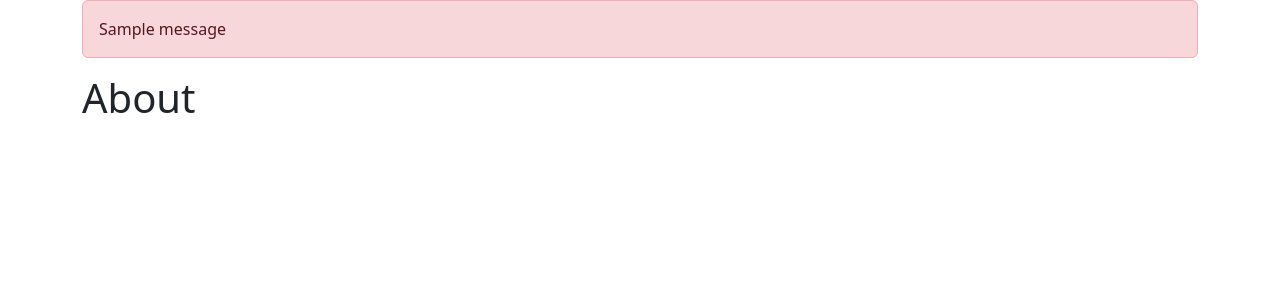
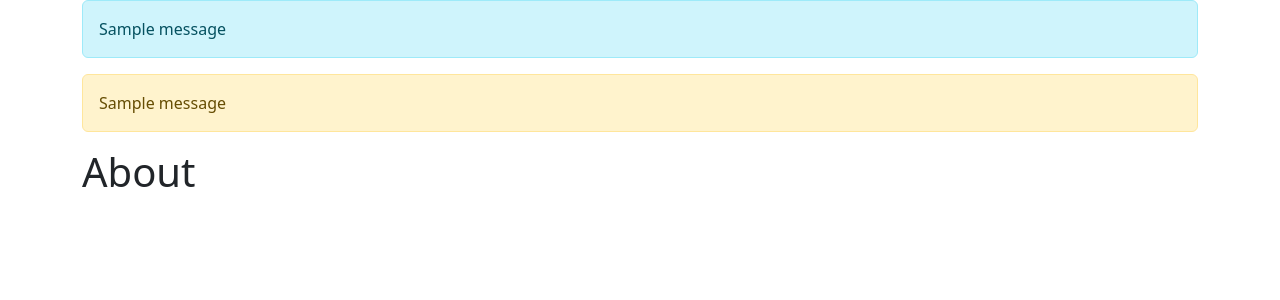
Before and after one commit to Andy-Nkumane/youtube-video-downloader, a Flask app: page /about in a window 1280 px wide. Shown: the part 56-356 px from the top of the page. Run offline with Flask 2, Linux system fonts and the light colour scheme; one stand-in notice (Sample message) is shown.

Commit message:
added category for flashes

```diff
--- a/templates/base.html
+++ b/templates/base.html
@@ -31,9 +31,24 @@
         </div>
     </nav>
     <div class="container">
-        {% for message in get_flashed_messages() %}
-            <div class="alert alert-danger">{{ message }}</div>
-        {% endfor %}
+        {% with info_flash = get_flashed_messages(category_filter=["info"]), warning_flash = get_flashed_messages(category_filter=["warning"]) %}
+            {% if info_flash %}
+                {% for message in get_flashed_messages() %}
+                    <div class="alert alert-info">{{ message }}</div>
+                    {% endfor %}
+            {% endif %}
+            {% if warning_flash %}
+                {% for message in get_flashed_messages() %}
+                    <div class="alert alert-warning">{{ message }}</div>
+                {% endfor %}
+            {% endif %}
+            {% if not info_flash and not warning_flash %}
+                {% for message in get_flashed_messages() %}
+                    <div class="alert alert-danger">{{ message }}</div>
+                {% endfor %}
+            {% endif %}
+        {% endwith %}
+
         {% block content %} {% endblock %}
     </div>
     <form action="/download" method="post">
```
